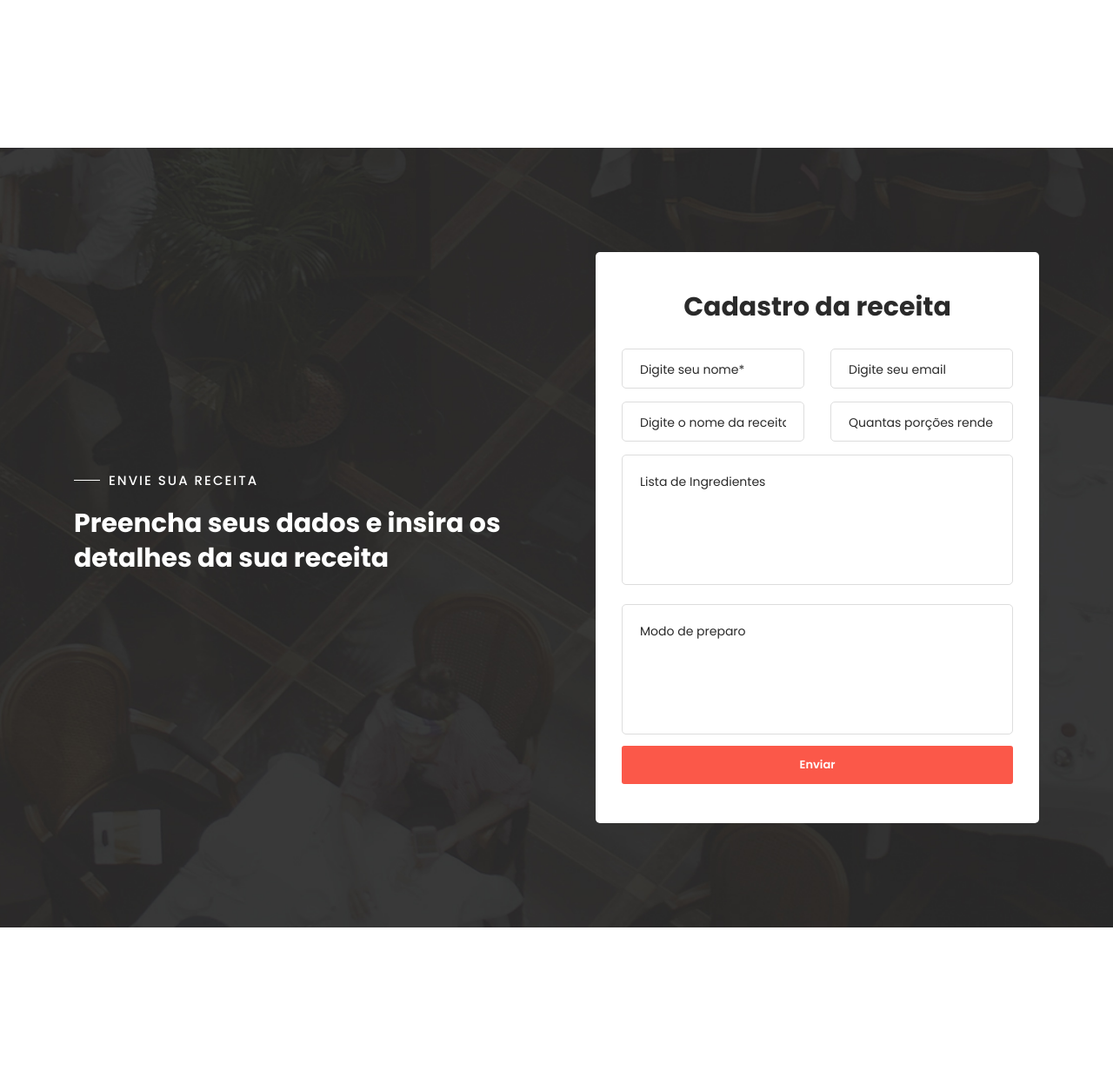
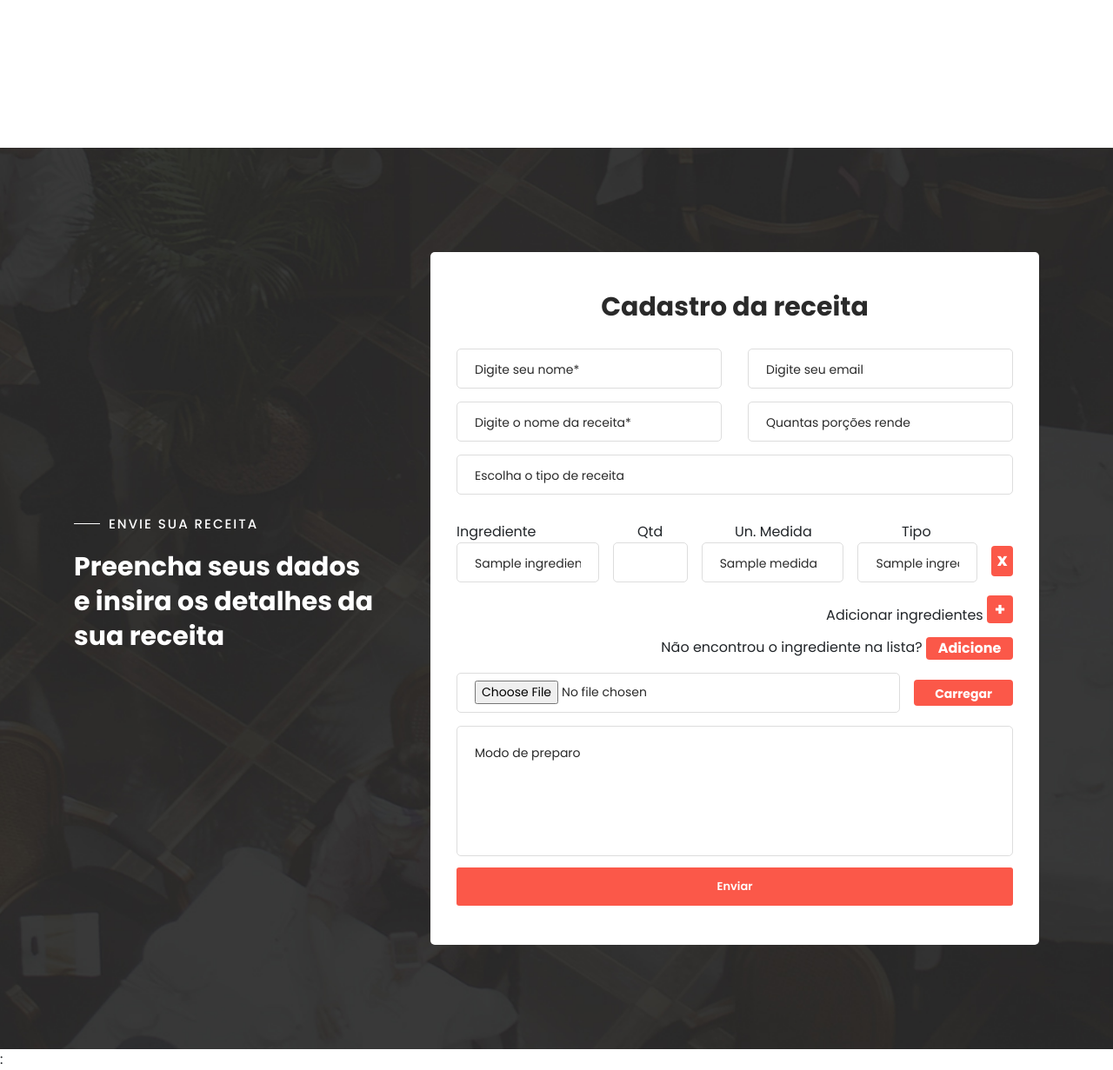
Before and after one commit to joao-silvest/Tudo-Guloso, a PHP site: page / in a window 1280 px wide. Shown: the part 1530-2761 px from the top of the page at 87% size. Before the commit the page ends 2597 px from the top, so only its background shows below. Run offline with PHP 8.4, Linux system fonts and the light colour scheme; tables that the repository leaves empty or names only in its code hold one stand-in row (values such as "Sample post").

Commit message:
Inserção de novas receitas

```diff
--- a/assets/css/main.css
+++ b/assets/css/main.css
@@ -1472,3 +1472,50 @@ responsive
     opacity: 0;
   }
 }
+
+.add-ingrediente-div{
+  margin-bottom: 15px !important;
+}
+
+.add-ingredient{
+  background-color: #fb5849;
+  color: #fff;
+  width: 30px !important;
+  padding: 0px !important;
+  font-weight: bold !important;
+  font-size: 20px !important;
+}
+
+.add-ingredient:hover{
+  background-color: #f7695c;
+  color: #fff;
+}
+
+.add-new-ingredient{
+  background-color: #fb5849;
+  color: #fff;
+  width: 100px !important;
+  padding: 0px !important;
+  font-weight: bold !important;
+  font-size: 16px !important;
+}
+
+.add-new-ingredient:hover{
+  background-color: #f7695c;
+  color: #fff;
+}
+
+.add-image{
+  background-color: #fb5849;
+  color: #fff;
+  width: auto !important;
+  height: 30px !important;
+  padding: 5px !important;
+  font-weight: bold !important;
+  font-size: 14px !important;
+}
+
+.add-image:hover{
+  background-color: #f7695c;
+  color: #fff;
+}
--- /dev/null
+++ b/assets/js/main.js
@@ -0,0 +1,125 @@
+function addIngredientField() {
+    var options_ingredientes = document.getElementById('options_ingredientes').innerHTML;
+    var options_un_medida = document.getElementById('options_unMedida').innerHTML;
+    var options_tipo_ingred = document.getElementById('options_tipo_ingred').innerHTML;
+    var listaIngredientes = document.getElementById('ingredients-options');
+    var adicionar = document.createElement('div')
+    adicionar.innerHTML = "<div class='d-flex'> <select class='form-select mr-3 select-ingredient-post' aria-label='Default select example' style='width: 30%;'>" + options_ingredientes + "</select> <input class='mr-3 input-qtd-post' name='qtd' type='number' id='qtd' placeholder='' style='width: 15%;'> <select class='form-select mr-3 select-unmedida-post' aria-label='Default select example' style='width: 30%;'>" + options_un_medida + "</select> <select class='form-select mr-3 select-tipo-post' aria-label='Default select example' style='width: 25%;'>" + options_tipo_ingred + "</select><a class='btn add-ingredient mt-1' onclick='remove_ingrediente(this)' style='height: 35px;'>x</a></div>"
+    listaIngredientes.appendChild(adicionar);
+}
+
+function remove_ingrediente(e) {
+    e.parentNode.parentNode.parentNode.removeChild(e.parentNode.parentNode);
+}
+
+function sendRecipe(nome, email, nomeReceita, porcoes, lista_ingredientes, lista_qtd, lista_unmedida, lista_tipo, imagem, modo_preparo, tipo_receita){
+    $.ajax({
+        url: "adiciona_receita.php",
+        type: "POST",
+        data: {
+            nome: nome,
+            email: email,
+            nomeReceita: nomeReceita,
+            porcoes: porcoes,
+            lista_ingredientes: lista_ingredientes,
+            lista_qtd: lista_qtd,
+            lista_unmedida: lista_unmedida,
+            lista_tipo: lista_tipo,
+            imagem: imagem,
+            modo_preparo: modo_preparo,
+            tipo_receita: tipo_receita
+        },
+    })
+    .done(function(data) {
+        alert(data);
+
+    })
+    .fail(function(jqXHR, textStatus, msg) {
+        alert("Ocorreu um erro e o ingrediente não foi adicionado");
+    });
+}
+
+function converterImagembase64() {
+    var fileInput = document.getElementById('imagem_input');
+    if(fileInput.value == ""){
+        alert("Selecione uma imagem e clique no botão carregar!");
+        return
+    }
+    console.log(fileInput)
+    var reader = new FileReader();
+    var codBase64;
+    reader.readAsDataURL(fileInput.files[0]);
+
+    reader.onload = function () {
+        var b64 = reader.result;
+        //console.log(b64);
+        var inputbase64 = document.getElementById('text_b64');
+        inputbase64.value = b64;
+        alert("Imagem carregada com sucesso!");
+    };
+
+    reader.onerror = function (error) {
+        console.log('Error: ', error);
+        codBase64 = "erro";
+    };
+    return codBase64;
+}
+
+function insertRecipe() {
+    var nome = document.getElementById('name').value;
+    if(nome == ""){
+        alert("Preencha o campo nome.");
+        return
+    }
+    var email = document.getElementById('email').value;
+    if(email == ""){
+        alert("Preencha o campo e-mail.");
+        return
+    }
+
+    var nomeReceita = document.getElementById('nameRec').value;
+    if(nomeReceita == ""){
+        alert("Preencha o título da receita.");
+        return
+    }
+
+    var porcoes = document.getElementById('porcoes').value;
+    if(porcoes == "0"){
+        alert("Selecione quantas porções a receita rende");
+        return
+    }
+
+    var tipo_receita = document.getElementById('select-tipo-receita').value;
+    if(tipo_receita == "0"){
+        alert("Selecione a categoriad da receita");
+        return
+    }
+
+    var lista_ingredientes = $('select.select-ingredient-post').map(function(){
+        return this.value
+    }).get()
+
+    var lista_qtd = $('input.input-qtd-post').map(function(){
+        return this.value
+    }).get()
+
+    var lista_unmedida = $('select.select-unmedida-post').map(function(){
+        return this.value
+    }).get()
+
+
+    var lista_tipo = $('select.select-tipo-post').map(function(){
+        return this.value
+    }).get()
+
+    //var imagemb64 = converterImagembase64();
+    var imagem = document.getElementById('text_b64').value;
+    if(imagem == ""){
+        alert("Selecione uma imagem e clique no botão carregar!")
+        return
+    }
+
+    var modo_preparo = document.getElementById('comoFazer').value;
+    sendRecipe(nome, email, nomeReceita, porcoes, lista_ingredientes, lista_qtd, lista_unmedida, lista_tipo, imagem, modo_preparo, tipo_receita);
+
+}
--- /dev/null
+++ b/includes/send-recipe.php
@@ -0,0 +1,200 @@
+<?php
+$consulta_ingredientes = "SELECT id_ingredientes, nome_ingrediente FROM ingrediente ORDER BY nome_ingrediente";
+$resultado_ingredientes = mysqli_query($conexao, $consulta_ingredientes);
+if (!$resultado_ingredientes) {
+    die("Falha na consulta do Banco de Dados");
+}
+
+$consulta_medidas = "SELECT id_medida, nome_medida FROM medida ORDER BY nome_medida";
+$resultado_medidas = mysqli_query($conexao, $consulta_medidas);
+if (!$resultado_medidas) {
+    die("Falha na consulta do Banco de Dados");
+}
+
+$consulta_tipo_ingrediente = "SELECT id_tipo, nome_tipo FROM tipo_ingrediente ORDER BY nome_tipo";
+$resultado_tipo_ingrediente = mysqli_query($conexao, $consulta_tipo_ingrediente);
+if (!$resultado_tipo_ingrediente) {
+    die("Falha na consulta do Banco de Dados");
+}
+
+$consulta_tipo_receita = "SELECT id_tipo_receita, tipo_refceita_nome FROM tipo_receita ORDER BY tipo_refceita_nome";
+$resultado_tipo_receita = mysqli_query($conexao, $consulta_tipo_receita);
+if (!$resultado_tipo_receita) {
+    die("Falha na consulta do Banco de Dados");
+}
+?>
+
+<section class="section" id="send-recipe">
+    <div class="container">
+        <div class="row">
+            <div class="col-lg-4 align-self-center">
+                <div class="left-text-content">
+                    <div class="section-heading">
+                        <h6>Envie sua receita</h6>
+                        <h2>Preencha seus dados e insira os detalhes da sua receita</h2>
+                    </div>
+
+                </div>
+            </div>
+            <div class="col-lg-8">
+                <div class="contact-form">
+                    <div id="contact">
+                        <div class="row">
+                            <div class="col-lg-12">
+                                <h4>Cadastro da receita</h4>
+                            </div>
+                            <div class="col-lg-6 col-sm-12">
+                                <fieldset>
+                                    <input name="name" type="text" id="name" placeholder="Digite seu nome*">
+                                </fieldset>
+                            </div>
+                            <div class="col-lg-6 col-sm-12">
+                                <fieldset>
+                                    <input name="email" type="text" id="email" pattern="[^ @]*@[^ @]*" placeholder="Digite seu email">
+                                </fieldset>
+                            </div>
+                            <div class="col-lg-6 col-sm-12">
+                                <fieldset>
+                                    <input name="nameRec" type="text" id="nameRec" placeholder="Digite o nome da receita*">
+                                </fieldset>
+                            </div>
+                            <div class="col-md-6 col-sm-12">
+                                <fieldset>
+                                    <select value="porcoes" name="porcoes" id="porcoes">
+                                        <option value="0">Quantas porções rende</option>
+                                        <option name="1" id="1">1</option>
+                                        <option name="2" id="2">2</option>
+                                        <option name="3" id="3">3</option>
+                                        <option name="4" id="4">4</option>
+                                        <option name="5" id="5">5</option>
+                                        <option name="6" id="6">6</option>
+                                        <option name="7" id="7">7</option>
+                                        <option name="8" id="8">8</option>
+                                        <option name="9" id="9">9</option>
+                                        <option name="10" id="10">10</option>
+                                        <option name="11" id="11">11</option>
+                                        <option name="12" id="12">12</option>
+                                    </select>
+                                </fieldset>
+                            </div>
+                            <div class="col-lg-12">
+                                <select id="select-tipo-receita" class="form-select">
+                                    <option value="0">Escolha o tipo de receita</option>
+                                    <?php
+                                    while ($tipo_receita = mysqli_fetch_assoc($resultado_tipo_receita)) {
+                                        echo "<option value=" . $tipo_receita['id_tipo_receita'] . ">" . $tipo_receita['tipo_refceita_nome'] . "</option>";
+                                    }
+                                    ?>
+                                </select>
+                            </div>
+
+                            <div class="col-lg-12 add-ingrediente-div" style="text-align: right !important;">
+                                <fieldset id="ingredients-options">
+                                    <div class="d-flex mt-3" style="text-align: left;">
+                                        <div class="mr-3" style="width: 30%;">Ingrediente</div>
+                                        <div class="mr-3" style="width: 15%;">Qtd</div>
+                                        <div style="width: 30%;">Un. Medida</div>
+                                        <div style="width: 20%;">Tipo</div>
+                                    </div>
+                                    <div>
+                                        <div class="d-flex">
+                                            <select id="options_ingredientes" class="form-select mr-3 select-ingredient-post" aria-label="Default select example" style="width: 30%;">
+                                                <?php
+                                                while ($ingrediente = mysqli_fetch_assoc($resultado_ingredientes)) {
+                                                    echo "<option value=" . $ingrediente['id_ingredientes'] . ">" . $ingrediente['nome_ingrediente'] . "</option>";
+                                                }
+                                                ?>
+                                            </select>
+                                            <input class="mr-3 input-qtd-post" name="qtd" type="number" id="qtd" placeholder="" style="width: 15%;">
+                                            <select id="options_unMedida" class="form-select mr-3 select-unmedida-post" aria-label="Default select example" style="width: 30%;">
+                                                <?php
+                                                while ($medida = mysqli_fetch_assoc($resultado_medidas)) {
+                                                    echo "<option value=" . $medida['id_medida'] . ">" . $medida['nome_medida'] . "</option>";
+                                                }
+                                                ?>
+                                            </select>
+                                            <select id="options_tipo_ingred" class="form-select mr-3 select-tipo-post" aria-label="Default select example" style="width: 25%;">
+                                                <?php
+                                                while ($tipo_ingrediente = mysqli_fetch_assoc($resultado_tipo_ingrediente)) {
+                                                    echo "<option value=" . $tipo_ingrediente['id_tipo'] . ">" . $tipo_ingrediente['nome_tipo'] . "</option>";
+                                                }
+                                                ?>
+                                            </select>
+                                            <a class="btn add-ingredient mt-1" onclick="remove_ingrediente(this)" style="height: 35px;">x</a>
+                                        </div>
+                                    </div>
+                                </fieldset>
+                                Adicionar ingredientes <a class="btn add-ingredient mb-3" onclick="addIngredientField()">+</a> <br>
+                                Não encontrou o ingrediente na lista? <a class="btn add-new-ingredient" data-toggle="modal" data-target="#add-ingredient-modal">Adicione</a>
+                            </div>
+                            <div class="col-lg-12">
+                                <fieldset>
+                                    <div class="d-flex">
+                                        <input id="imagem_input" type="file" name="fileToUpload" accept="image/*" class="pt-2">
+                                        <a class="btn add-image ml-3 mt-2" onclick="converterImagembase64()">Carregar imagem</a>
+                                    </div>
+                                </fieldset>
+                            </div>
+                            <div class="col-lg-12">
+                                <fieldset>
+                                    <textarea name="comoFazer" rows="6" id="comoFazer" placeholder="Modo de preparo"></textarea>
+                                </fieldset>
+                            </div>
+                            <div class="col-lg-12">
+                                <fieldset>
+                                    <button type="submit" id="form-submiter" class="main-button-icon" onclick="insertRecipe()">Enviar</button>
+                                </fieldset>
+                                <input id="text_b64" type="text" hidden>
+                            </div>
+                        </div>
+                    </div>
+                </div>
+            </div>
+        </div>
+</section>
+
+<div class="modal fade" id="add-ingredient-modal" tabindex="-1" role="dialog" aria-labelledby="Modal para adicionar ingredientes" aria-hidden="true">
+    <div class="modal-dialog" role="document">
+        <div class="modal-content">
+            <div class="modal-header">
+                <h5 class="modal-title" id="exampleModalLabel">Adicione um novo ingrediente</h5>
+                <button type="button" class="close" data-dismiss="modal" aria-label="Close">
+                    <span aria-hidden="true">&times;</span>
+                </button>
+            </div>
+            <div class="modal-body">
+                <input name="ingrediente-nome-add" type="text" id="ingrediente-nome-add" placeholder="Digite o nome do ingrediente" style="width: 100%;">
+            </div>
+            <div class="modal-footer">
+                <button type="button" class="btn btn-secondary" data-dismiss="modal">Cancelar</button>
+                <button id="send-recipe-ajax" type="button" class="btn btn-primary" onclick="recipeSend()" data-dismiss="modal">Adicionar</button>
+            </div>
+        </div>
+    </div>
+</div>
+
+<script>
+    function recipeSend() {
+        var ingrediente = $('#ingrediente-nome-add').val();
+        var postdata = 'ingrediente=' + ingrediente;
+
+        $.ajax({
+                url: "adiciona_ingrediente.php",
+                type: "POST",
+                data: postdata,
+            })
+            .done(function(data) {
+                alert("Ingrediente adicionado com sucesso");
+                var options_un_medida = document.getElementById('options_unMedida').innerHTML;
+                var options_tipo_ingred = document.getElementById('options_tipo_ingred').innerHTML;
+                var listaIngredientes = document.getElementById('ingredients-options');
+                var adicionar = document.createElement('div')
+                adicionar.innerHTML = "<div class='d-flex'> <select class='form-select mr-3' aria-label='Default select example' style='width: 30%;'> <option value='" + data + "'>" + ingrediente + "</option></select> <input class='mr-3' name='qtd' type='number' id='qtd' placeholder='' style='width: 15%;'> <select class='form-select mr-3' aria-label='Default select example' style='width: 30%;'>" + options_un_medida + "</select> <select class='form-select mr-3' aria-label='Default select example' style='width: 25%;'>" + options_tipo_ingred + "</select><a class='btn add-ingredient mt-1' onclick='remove_ingrediente(this)' style='height: 35px;'>x</a></div>"
+                listaIngredientes.appendChild(adicionar);
+
+            })
+            .fail(function(jqXHR, textStatus, msg) {
+                alert("Ocorreu um erro e o ingrediente não foi adicionado");
+            });
+    }
+</script>
--- a/index.php
+++ b/index.php
@@ -1,4 +1,6 @@
-<?php require_once("includes/connection.php");?>
+<?php require_once("includes/connection.php");
+//   require_once("includes/functions.php")
+?>
 
 <!DOCTYPE html>
 <html lang="en">
@@ -332,83 +334,8 @@
             </div>
         </div>
     </section>
-    <section class="section" id="send-recipe">
-        <div class="container">
-            <div class="row">
-                <div class="col-lg-6 align-self-center">
-                    <div class="left-text-content">
-                        <div class="section-heading">
-                            <h6>Envie sua receita</h6>
-                            <h2>Preencha seus dados e insira os detalhes da sua receita</h2>
-                        </div>
-
-                    </div>
-                </div>
-                <div class="col-lg-6">
-                    <div class="contact-form">
-                        <form id="contact" action="" method="post">
-                          <div class="row">
-                            <div class="col-lg-12">
-                                <h4>Cadastro da receita</h4>
-                            </div>
-                            <div class="col-lg-6 col-sm-12">
-                              <fieldset>
-                                <input name="name" type="text" id="name" placeholder="Digite seu nome*" required="">
-                              </fieldset>
-                            </div>
-                            <div class="col-lg-6 col-sm-12">
-                              <fieldset>
-                              <input name="email" type="text" id="email" pattern="[^ @]*@[^ @]*" placeholder="Digite seu email" required="">
-                            </fieldset>
-                            </div>
-                            <div class="col-lg-6 col-sm-12">
-                              <fieldset>
-                                <input name="nameRec" type="text" id="nameRec" placeholder="Digite o nome da receita*" required="">
-                              </fieldset>
-                            </div>
-                            <div class="col-md-6 col-sm-12">
-                              <fieldset>
-                                <select value="number-guests" name="number-guests" id="number-guests">
-                                    <option value="number-guests">Quantas porções rende</option>
-                                    <option name="1" id="1">1</option>
-                                    <option name="2" id="2">2</option>
-                                    <option name="3" id="3">3</option>
-                                    <option name="4" id="4">4</option>
-                                    <option name="5" id="5">5</option>
-                                    <option name="6" id="6">6</option>
-                                    <option name="7" id="7">7</option>
-                                    <option name="8" id="8">8</option>
-                                    <option name="9" id="9">9</option>
-                                    <option name="10" id="10">10</option>
-                                    <option name="11" id="11">11</option>
-                                    <option name="12" id="12">12</option>
-                                </select>
-                              </fieldset>
-                            </div>
-
-                            <div class="col-lg-12">
-                              <fieldset>
-                                <textarea name="ingredientes" rows="6" id="ingredientes" placeholder="Lista de Ingredientes" required=""></textarea>
-                              </fieldset>
-                            </div>
-                            <div class="col-lg-12">
-                                <fieldset>
-                                  <textarea name="comoFazer" rows="6" id="comoFazer" placeholder="Modo de preparo" required=""></textarea>
-                                </fieldset>
-                              </div>
-                            <div class="col-lg-12">
-                              <fieldset>
-                                <button type="submit" id="form-submit" class="main-button-icon">Enviar</button>
-                              </fieldset>
-                            </div>
-                          </div>
-                        </form>
-                    </div>
-                </div>
-            </div>
-        </div>
-    </section>
     <!-- incluir footer -->
+    <?php include_once("includes/send-recipe.php") ?>:
 
     <script src="assets/js/jquery-2.1.0.min.js"></script>
 
@@ -427,6 +354,8 @@
     <script src="assets/js/isotope.js"></script>
 
     <script src="assets/js/custom.js"></script>
+    <script src="assets/js/main.js"></script>
 
 </body>
+
 </html>
```
Also changed, not shown: adiciona_ingrediente.php (added, +8 -0 lines), adiciona_receita.php (added, +28 -0 lines), includes/functions.php (added, +12 -0 lines). Lines whose indentation alone changed are shown as unchanged.
